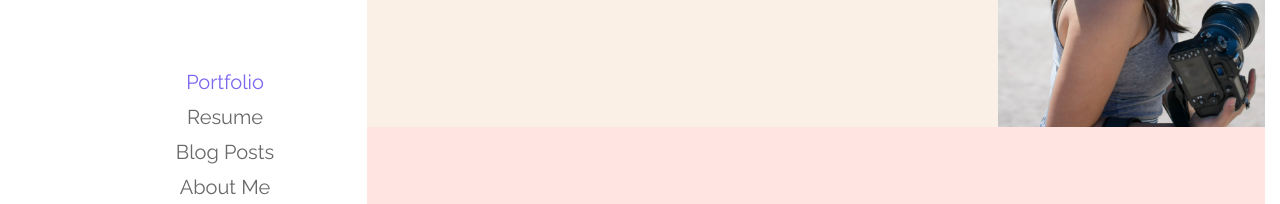
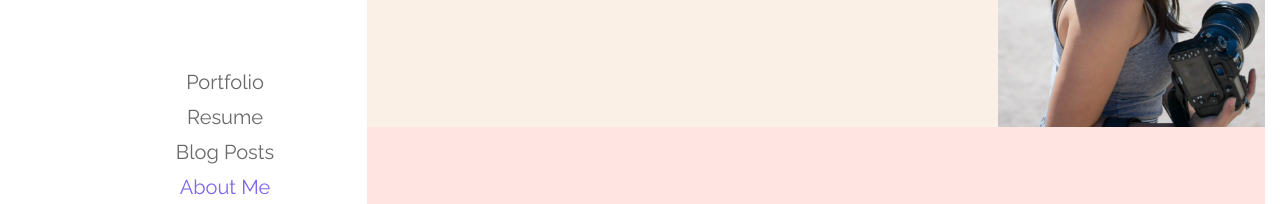
Before and after one commit to anniediep/HW-MyFirstLayout, a plain HTML site: page index.html in a window 1280 px wide. Shown: the part 273-477 px from the top of the page. Drawn offline with Linux system fonts and the light colour scheme.

Commit message:
Corrected activePage

```diff
--- a/index.html
+++ b/index.html
@@ -16,10 +16,10 @@
             <div>Annie Diep</div>
         </div>
         <ul class="navLinks">
-            <li><a href="#" id="activePage">Portfolio</a></li>
+            <li><a href="#">Portfolio</a></li>
             <li><a href="#">Resume</a></li>
             <li><a href="#">Blog Posts</a></li>
-            <li><a href="#">About Me</a></li>
+            <li><a href="#" id="activePage">About Me</a></li>
         </ul>
         <span class="socialLinks">
             <a href="https://www.linkedin.com/in/annie-diep-4a18784a/" target="_blank"><img src="images/linkedin-in-brands.svg" alt="LinkedIn" class="social-icon"></a>
```
